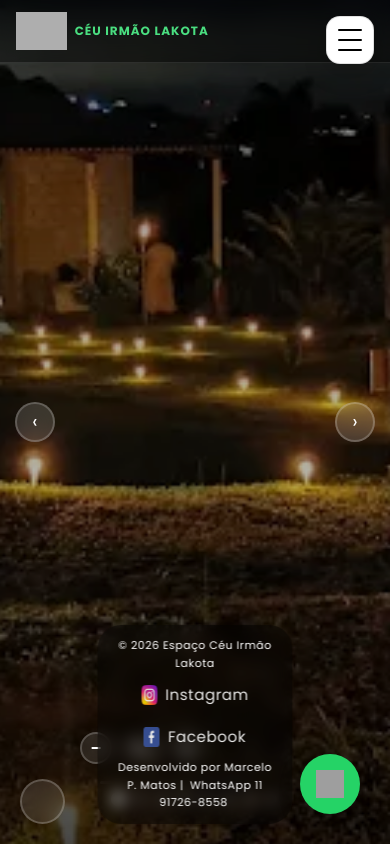
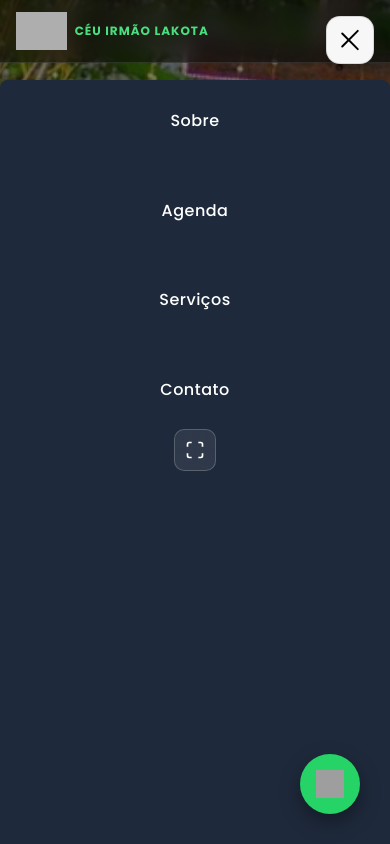
Before and after one commit to marcelompmatos/SiteLakota, a plain HTML site: page index.html in a window 390 px wide. Both pictures are taken after a click on the button 350 px from the left and 40 px from the top of the page. Drawn offline with Linux system fonts and the light colour scheme; no server answers; grey boxes are pictures that could not be loaded.

Commit message:
ajuste melhorar desginer v2

```diff
--- a/Js/utils.js
+++ b/Js/utils.js
@@ -151,8 +151,3 @@
         //     .catch(error => console.log('SW registration failed'));
     });
 }
-        // navigator.serviceWorker.register('/sw.js')
-        //     .then(registration => console.log('SW registered'))
-        //     .catch(error => console.log('SW registration failed'));
-    });
-}
--- a/index.html
+++ b/index.html
@@ -106,7 +106,7 @@
       </button>
     </nav>
 
-    <button class="menu-toggle" id="menuToggle" aria-label="Abrir menu" type="button">
+    <button class="menu-toggle" id="menuToggle" aria-label="Abrir menu" aria-expanded="false" type="button">
       <span></span>
       <span></span>
       <span></span>
--- a/tooplate-living-parallax.css
+++ b/tooplate-living-parallax.css
@@ -177,7 +177,7 @@
 }
 
 nav {
-	display: none; /* Hide on mobile by default */
+	display: flex;
 	gap: 2rem;
 	align-items: center;
 	position: relative;
@@ -252,7 +252,6 @@
 		padding: 0.5rem 1rem;
 		text-align: left;
 	}
-}
 }
 
 .nav-list {
--- a/tooplate-living-scripts.js
+++ b/tooplate-living-scripts.js
@@ -154,19 +154,29 @@
         }
     }
 
+    window.openOverlay = openOverlay;
+    window.closeOverlay = closeOverlay;
+
     // Event listeners
     if (menuToggle && mainNav) {
-        menuToggle.addEventListener('click', function(e) {
+        const toggleMenu = function(e) {
+            e.preventDefault();
             e.stopPropagation();
-            menuToggle.classList.toggle('active');
-            mainNav.classList.toggle('active');
-        });
+            const isOpen = !mainNav.classList.contains('active');
+            mainNav.classList.toggle('active', isOpen);
+            menuToggle.classList.toggle('active', isOpen);
+            menuToggle.setAttribute('aria-expanded', String(isOpen));
+        };
 
-        // Adicionar listener de toque para mobile
-        menuToggle.addEventListener('touchstart', function(e) {
-            e.preventDefault();
-            menuToggle.classList.toggle('active');
-            mainNav.classList.toggle('active');
+        const toggleEvent = window.PointerEvent ? 'pointerdown' : 'click';
+        menuToggle.addEventListener(toggleEvent, toggleMenu);
+
+        window.addEventListener('resize', () => {
+            if (window.innerWidth > 1024 && mainNav.classList.contains('active')) {
+                mainNav.classList.remove('active');
+                menuToggle.classList.remove('active');
+                menuToggle.setAttribute('aria-expanded', 'false');
+            }
         });
     }
 
@@ -432,4 +442,3 @@
         });
     }
 }
-});
```
